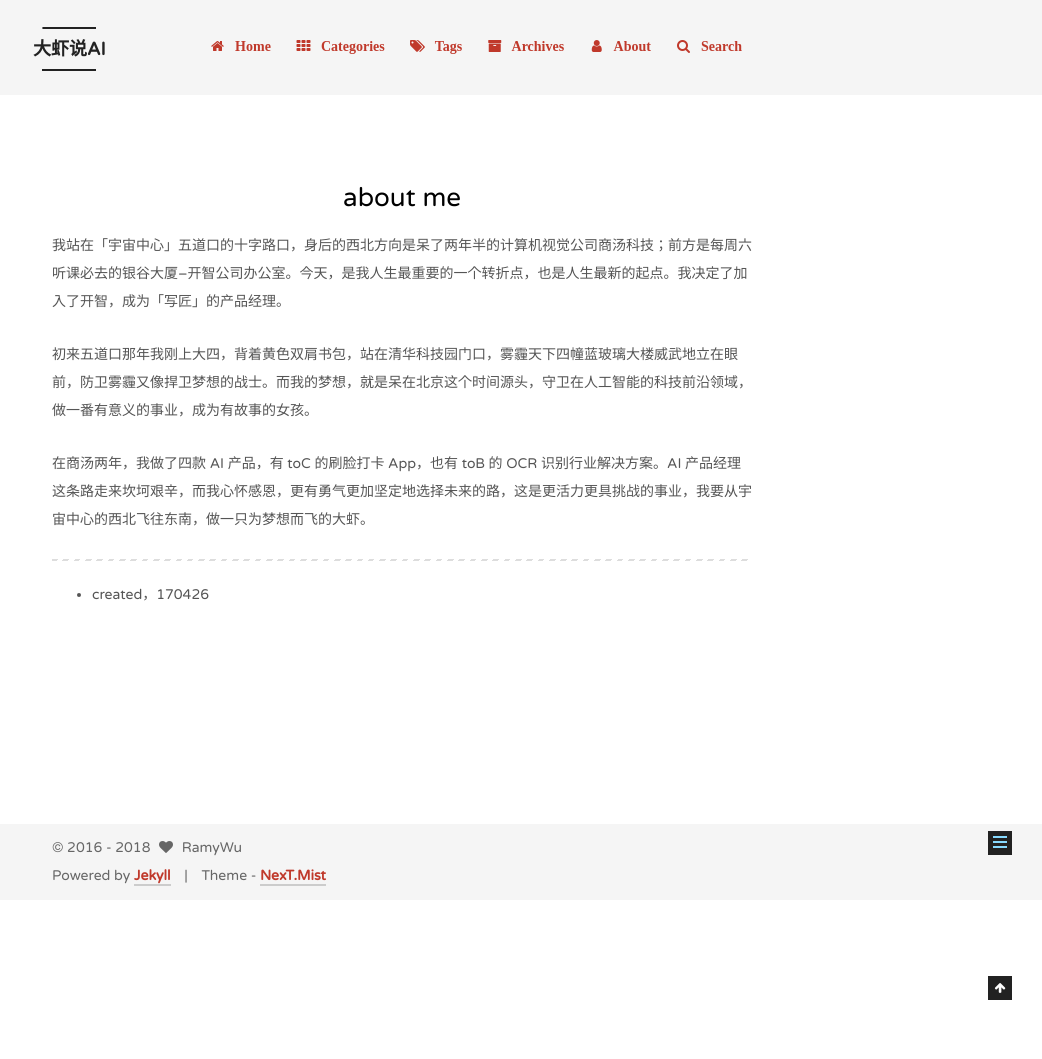
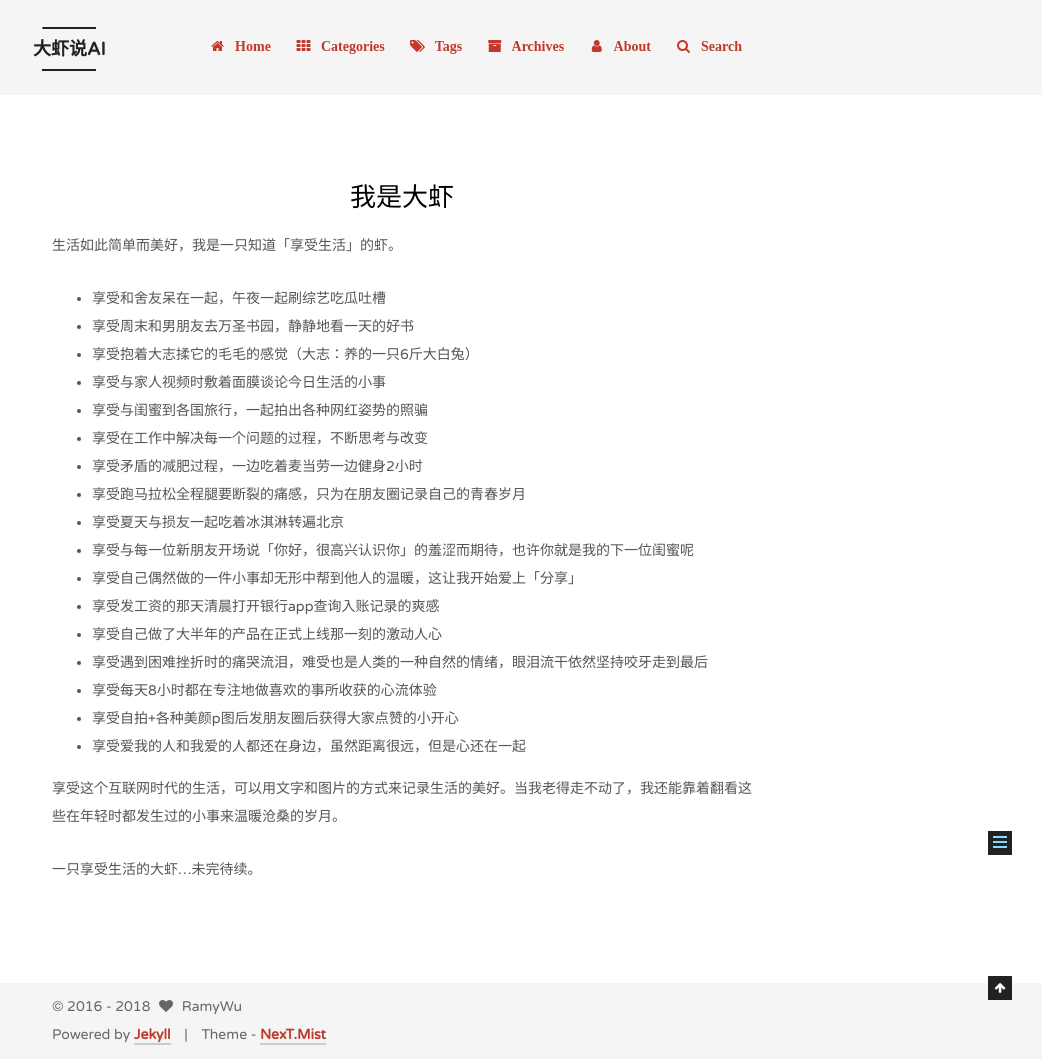
Before and after one commit to RamyWu/RamyWu.github.io, a Jekyll site: the page built from about/index.md, in a window 1280 px wide. Shown: the whole page, without its empty margins (238-1280 px from the left). Built offline with Jekyll 4.4.1, drawn with Linux system fonts in a browser that asks for light colours; comment, search, counter and statistics services are not loaded.

Commit message:
update about me

```diff
--- a/about/index.md
+++ b/about/index.md
@@ -1,15 +1,28 @@
 ---
-title: about me
+title: 我是大虾
 layout: page
 ---
 
+生活如此简单而美好，我是一只知道「享受生活」的虾。
 
-我站在「宇宙中心」五道口的十字路口，身后的西北方向是呆了两年半的计算机视觉公司商汤科技；前方是每周六听课必去的银谷大厦--开智公司办公室。今天，是我人生最重要的一个转折点，也是人生最新的起点。我决定了加入了开智，成为「写匠」的产品经理。
+- 享受和舍友呆在一起，午夜一起刷综艺吃瓜吐槽
+- 享受周末和男朋友去万圣书园，静静地看一天的好书
+- 享受抱着大志揉它的毛毛的感觉（大志：养的一只6斤大白兔）
+- 享受与家人视频时敷着面膜谈论今日生活的小事
+- 享受与闺蜜到各国旅行，一起拍出各种网红姿势的照骗
+- 享受在工作中解决每一个问题的过程，不断思考与改变
+- 享受矛盾的减肥过程，一边吃着麦当劳一边健身2小时
+- 享受跑马拉松全程腿要断裂的痛感，只为在朋友圈记录自己的青春岁月
+- 享受夏天与损友一起吃着冰淇淋转遍北京
+- 享受与每一位新朋友开场说「你好，很高兴认识你」的羞涩而期待，也许你就是我的下一位闺蜜呢
+- 享受自己偶然做的一件小事却无形中帮到他人的温暖，这让我开始爱上「分享」
+- 享受发工资的那天清晨打开银行app查询入账记录的爽感
+- 享受自己做了大半年的产品在正式上线那一刻的激动人心
+- 享受遇到困难挫折时的痛哭流泪，难受也是人类的一种自然的情绪，眼泪流干依然坚持咬牙走到最后
+- 享受每天8小时都在专注地做喜欢的事所收获的心流体验
+- 享受自拍+各种美颜p图后发朋友圈后获得大家点赞的小开心
+- 享受爱我的人和我爱的人都还在身边，虽然距离很远，但是心还在一起
 
-初来五道口那年我刚上大四，背着黄色双肩书包，站在清华科技园门口，雾霾天下四幢蓝玻璃大楼威武地立在眼前，防卫雾霾又像捍卫梦想的战士。而我的梦想，就是呆在北京这个时间源头，守卫在人工智能的科技前沿领域，做一番有意义的事业，成为有故事的女孩。
+享受这个互联网时代的生活，可以用文字和图片的方式来记录生活的美好。当我老得走不动了，我还能靠着翻看这些在年轻时都发生过的小事来温暖沧桑的岁月。
 
-在商汤两年，我做了四款 AI 产品，有 toC 的刷脸打卡 App，也有 toB 的 OCR 识别行业解决方案。AI 产品经理这条路走来坎坷艰辛，而我心怀感恩，更有勇气更加坚定地选择未来的路，这是更活力更具挑战的事业，我要从宇宙中心的西北飞往东南，做一只为梦想而飞的大虾。
-
----
-
-- created，170426
+一只享受生活的大虾...未完待续。
```
